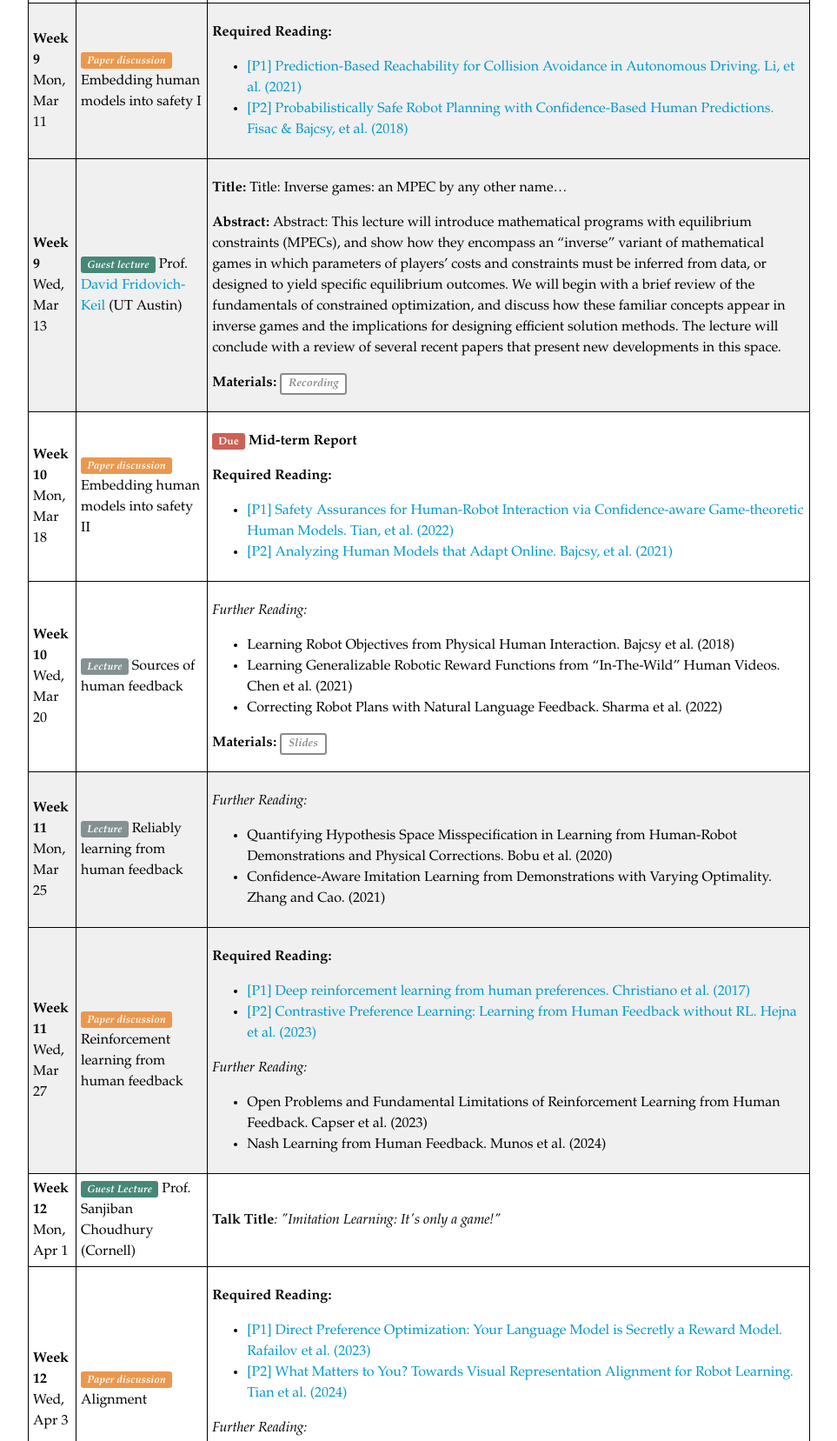
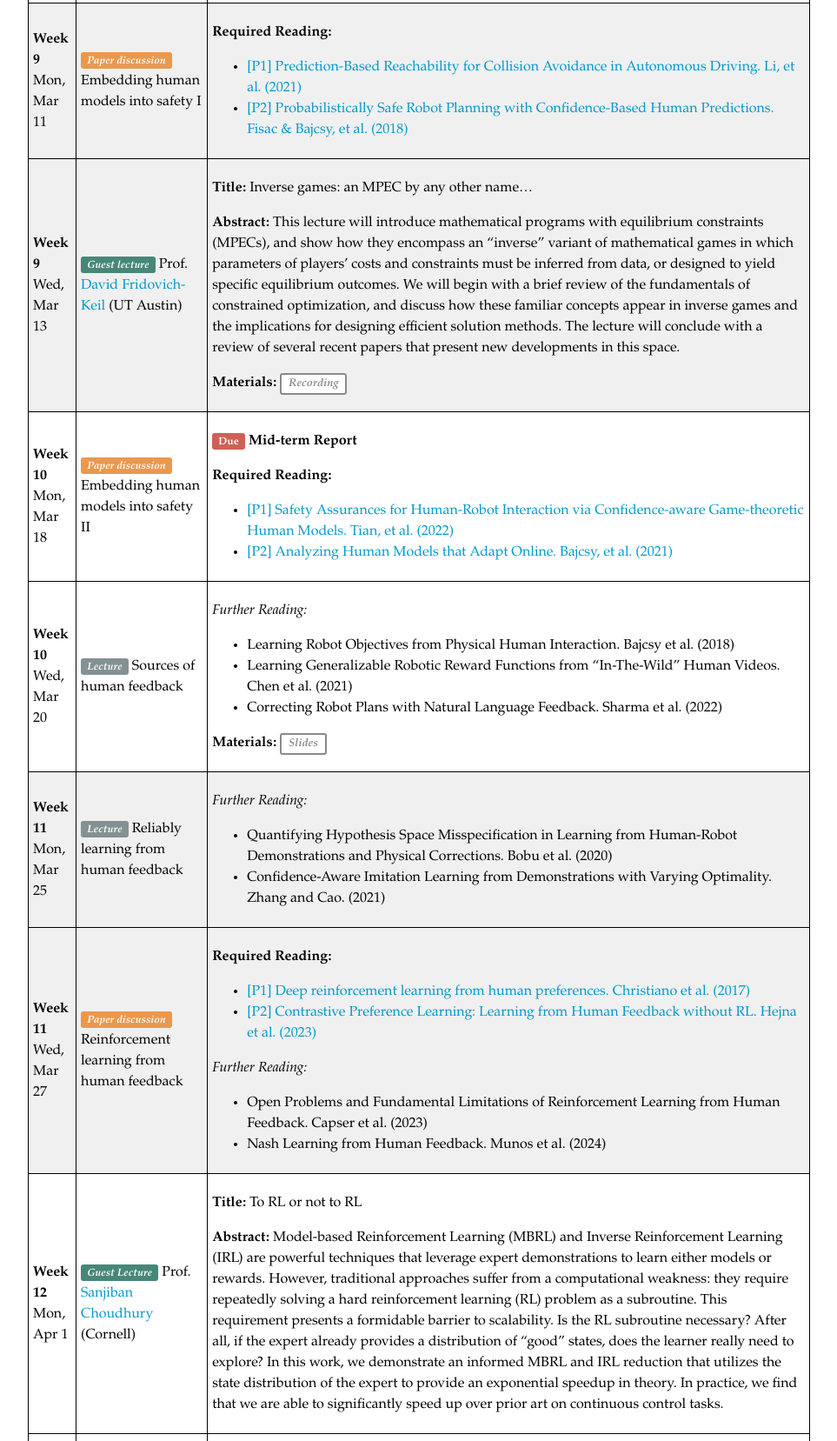
Before and after one commit to abajcsy/interactive-robotics, a plain HTML site: page index.html in a window 1280 px wide. Shown: the part 5371-7028 px from the top of the page at 87% size, without its empty margins (158-1121 px from the left). Drawn offline with nearby package versions, Linux system fonts and the light colour scheme.

Commit message:
sanjiban lecture added

```diff
--- a/index.html
+++ b/index.html
@@ -378,9 +378,9 @@
     <td><b>Week 9</b> <br> Wed, Mar 13</td>
     <td><i><span class="label label-guest-lecture text-base">Guest lecture</span></i> Prof. <a href="https://clearoboticslab.github.io/">David Fridovich-Keil</a> (UT Austin)</td>
     <td>
-      <p><b>Title:</b> Title: Inverse games: an MPEC by any other name…</p>
+      <p><b>Title:</b> Inverse games: an MPEC by any other name…</p>
 
-      <p><b>Abstract:</b> Abstract: This lecture will introduce mathematical programs with equilibrium constraints (MPECs), and show how they encompass an “inverse” variant of mathematical games in which parameters of players’ costs and constraints must be inferred from data, or designed to yield specific equilibrium outcomes. We will begin with a brief review of the fundamentals of constrained optimization, and discuss how these familiar concepts appear in inverse games and the implications for designing efficient solution methods. The lecture will conclude with a review of several recent papers that present new developments in this space. </p>
+      <p><b>Abstract:</b> This lecture will introduce mathematical programs with equilibrium constraints (MPECs), and show how they encompass an “inverse” variant of mathematical games in which parameters of players’ costs and constraints must be inferred from data, or designed to yield specific equilibrium outcomes. We will begin with a brief review of the fundamentals of constrained optimization, and discuss how these familiar concepts appear in inverse games and the implications for designing efficient solution methods. The lecture will conclude with a review of several recent papers that present new developments in this space. </p>
       <p><b>Materials:</b>
       <a class="label label-notes text-base" href="https://youtu.be/S3gKZCDUaBU"><b><i>Recording</i></b></a>
     </td>
@@ -455,9 +455,11 @@
   <!--------------------------->
  <tr>
     <td><b>Week 12</b> <br> Mon, Apr 1</td>
-    <td><i><span class="label label-guest-lecture text-base">Guest Lecture</span></i> Prof. Sanjiban Choudhury (Cornell)</td>
+    <td><i><span class="label label-guest-lecture text-base">Guest Lecture</span></i> Prof. <a href="https://www.sanjibanchoudhury.com/">Sanjiban Choudhury</a> (Cornell)</td>
     <td>
-      <p><b>Talk Title</b><i>: "Imitation Learning: It's only a game!"</i><p>
+        <p><b>Title:</b> To RL or not to RL</p>
+
+        <p><b>Abstract:</b> Model-based Reinforcement Learning (MBRL) and Inverse Reinforcement Learning (IRL) are powerful techniques that leverage expert demonstrations to learn either models or rewards. However, traditional approaches suffer from a computational weakness: they require repeatedly solving a hard reinforcement learning (RL) problem as a subroutine. This requirement presents a formidable barrier to scalability. Is the RL subroutine necessary?  After all, if the expert already provides a distribution of “good” states, does the learner really need to explore? In this work, we demonstrate an informed MBRL and IRL reduction that utilizes the state distribution of the expert to provide an exponential speedup in theory. In practice, we find that we are able to significantly speed up over prior art on continuous control tasks.</p>
     </td>
     <!-- <td></td> -->
  </tr>
```
